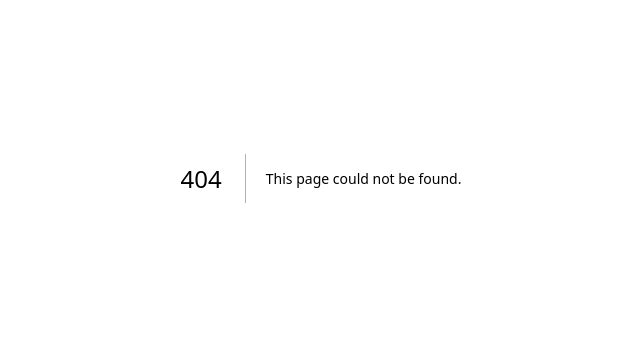
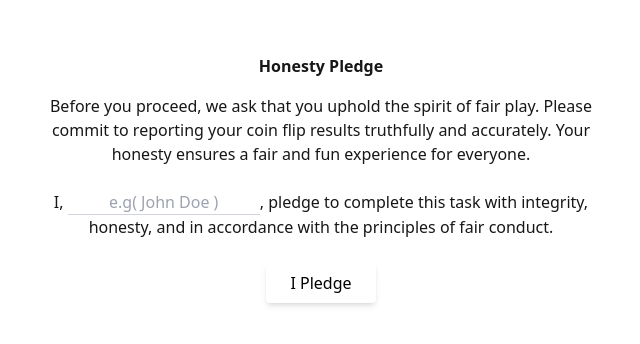
Before and after one commit to LonelyPepper/coin-flipper, a Next.js app: page /honesty in a window 1280 px wide. Before the commit this address had no page. Shown: the part 222-566 px from the top of the page, without its empty margins (319-959 px from the left). Built offline with nearby package versions, Linux system fonts and the light colour scheme.

Commit message:
Added Honesty Pledge

```diff
--- /dev/null
+++ b/app/honesty/page.tsx
@@ -0,0 +1,39 @@
+"use client";
+import { useState } from "react";
+export default function HonestyPledge() {
+  const [name, setName] = useState("");
+
+  return (
+    <main className="flex flex-col items-center justify-center min-h-screen p-4">
+      <h1 className="font-bold mb-4">Honesty Pledge</h1>
+      <p className="max-w-xl text-center">
+        Before you proceed, we ask that you uphold the spirit of fair play.
+        Please commit to reporting your coin flip results truthfully and
+        accurately. Your honesty ensures a fair and fun experience for everyone.
+      </p>
+
+      <div className="text-center max-w-xl mt-6">
+        <p className="mb-6">
+          I,&nbsp;
+          <input
+            type="text"
+            value={name}
+            onChange={(e) => setName(e.target.value)}
+            placeholder="e.g( John Doe )"
+            className="inline-block border-b border-gray-300 focus:outline-none px-2 bg-transparent w-48 text-center"
+          />
+          , pledge to complete this task with integrity, honesty, and in
+          accordance with the principles of fair conduct.
+        </p>
+
+        <button
+          className="px-6 py-2 bg-white rounded shadow-md hover:bg-gray-200 text-black transition-colors duration-300"
+          onClick={() => window.location.href = '/flip'}
+          disabled={name.trim() === ""}
+        >
+          I Pledge
+        </button>
+      </div>
+    </main>
+  );
+}
```
